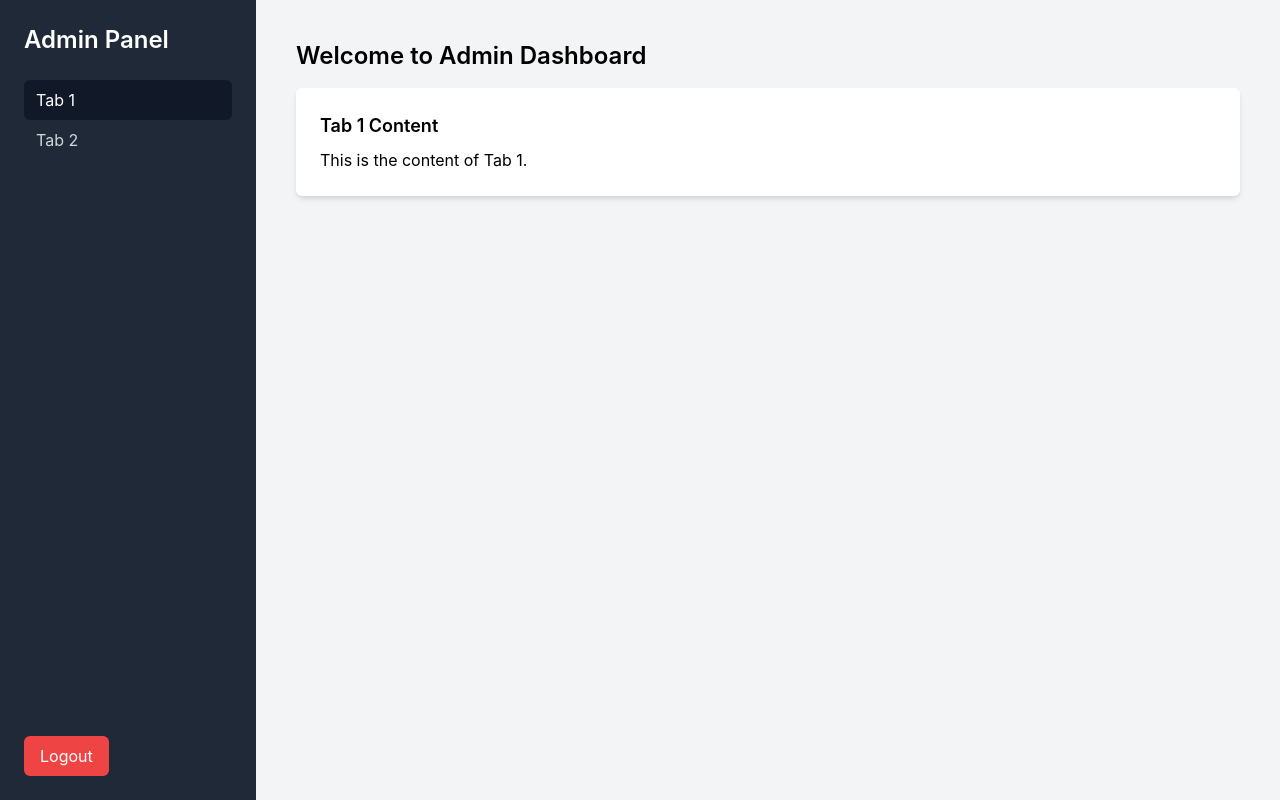
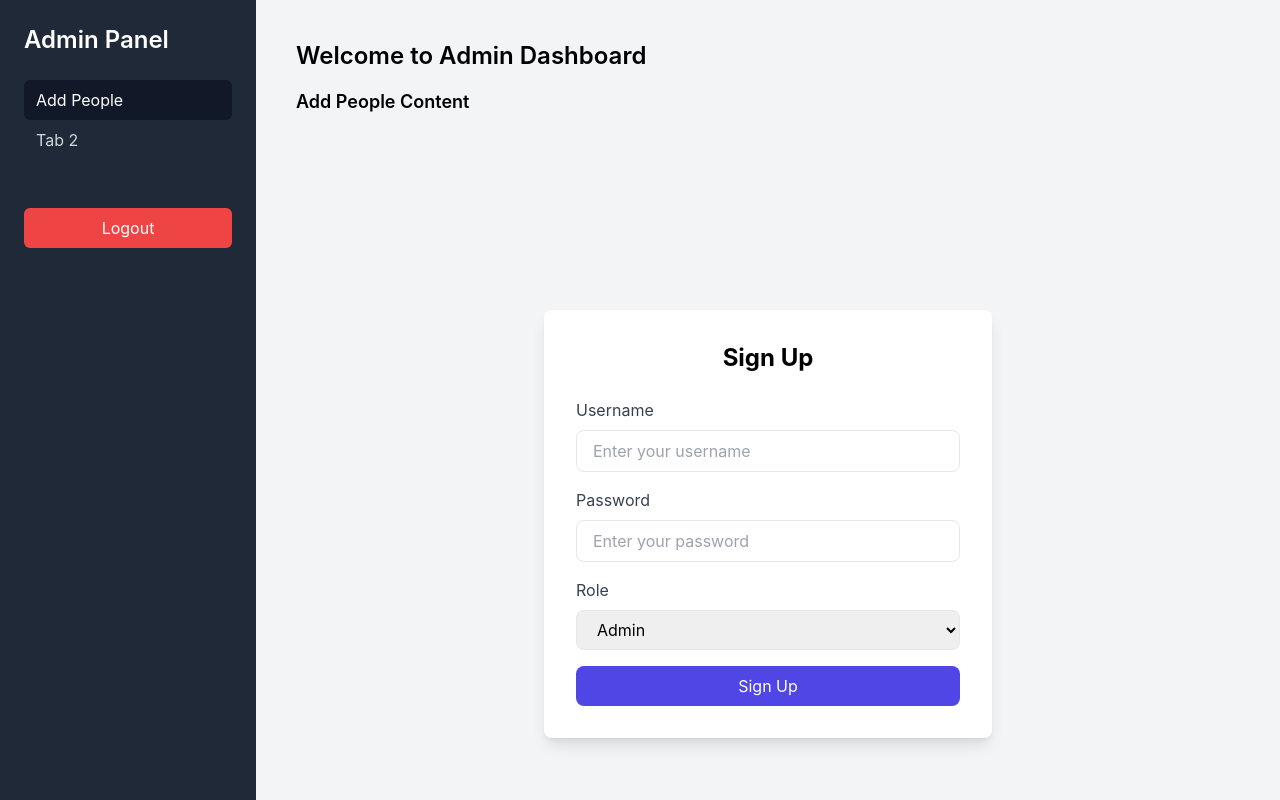
Before and after one commit to akshatmiglani/Secure-Exam-Paper, a React (Create React App) app in the folder client/: page /admin in a window 1280 px wide. Built offline with nearby package versions, Linux system fonts and the light colour scheme; sample sign-in values are in the browser's storage.

Commit message:
admin changes

```diff
--- a/client/src/components/admin/AdminDashboard.js
+++ b/client/src/components/admin/AdminDashboard.js
@@ -2,6 +2,7 @@ import React, { useState } from 'react';
 import { useNavigate } from 'react-router-dom';
 import Sidebar from '../sidebar/Sidebar';
 import ContentArea from '../contentArea/ContentArea';
+import SignupPage from '../signup/SignupPage';
 
 const AdminDashboard = () => {
   const navigate = useNavigate();
@@ -13,14 +14,16 @@ const AdminDashboard = () => {
   };
 
   const tabs = [
-    { id: 'tab1', name: 'Tab 1', content: 'This is the content of Tab 1.' },
+    { id: 'tab1', name: 'Add People', content: <SignupPage /> },
     { id: 'tab2', name: 'Tab 2', content: 'This is the content of Tab 2.' },
   ];
 
   return (
     <div className="flex h-screen bg-gray-100">
       <Sidebar tabs={tabs} activeTab={activeTab} setActiveTab={setActiveTab} onLogout={handleLogout} />
-      <ContentArea tabs={tabs} activeTab={activeTab} />
+      <div className="flex-grow overflow-y-auto">
+        <ContentArea tabs={tabs} activeTab={activeTab} />
+      </div>
     </div>
   );
 };
--- a/client/src/components/contentArea/ContentArea.js
+++ b/client/src/components/contentArea/ContentArea.js
@@ -6,7 +6,7 @@ const ContentArea = ({ tabs, activeTab }) => {
   return (
     <div className="flex-1 p-10">
       <h2 className="text-2xl font-semibold mb-4">Welcome to Admin Dashboard</h2>
-      <div className="bg-white p-6 rounded-md shadow-md">
+      <div className=" ">
         <h3 className="text-lg font-semibold mb-2">{tab.name} Content</h3>
         <p>{tab.content}</p>
       </div>
--- a/client/src/components/login/LoginPage.js
+++ b/client/src/components/login/LoginPage.js
@@ -93,9 +93,9 @@ const LoginPage = () => {
             Login
           </button>
         </form>
-        <p className="mt-4 text-center text-gray-700">
+        {/* <p className="mt-4 text-center text-gray-700">
           Don't have an account? <a href="/signup" className="text-indigo-600 hover:underline">Sign up</a>
-        </p>
+        </p> */}
       </div>
     </div>
   );
--- a/client/src/components/sidebar/Sidebar.js
+++ b/client/src/components/sidebar/Sidebar.js
@@ -2,7 +2,7 @@ import React from 'react';
 
 const Sidebar = ({ tabs, activeTab, setActiveTab, onLogout }) => {
   return (
-    <div className="w-64 bg-gray-800">
+    <div className="w-64 bg-gray-800 h-screen overflow-y-auto">
       <div className="p-6">
         <h2 className="text-white text-2xl font-semibold">Admin Panel</h2>
         <ul className="mt-6">
@@ -19,7 +19,7 @@ const Sidebar = ({ tabs, activeTab, setActiveTab, onLogout }) => {
           ))}
         </ul>
       </div>
-      <div className="absolute bottom-0 p-6">
+      <div className="p-6">
         <button
           onClick={onLogout}
           className="bg-red-500 hover:bg-red-600 text-white py-2 px-4 rounded-md w-full"
--- a/client/src/components/signup/SignupPage.js
+++ b/client/src/components/signup/SignupPage.js
@@ -1,4 +1,3 @@
-// src/components/signup/SignupPage.js
 import React, { useState } from 'react';
 import axios from 'axios';
 import { useNavigate } from 'react-router-dom';
@@ -81,9 +80,9 @@ const SignupPage = () => {
             Sign Up
           </button>
         </form>
-        <p className="mt-4 text-center text-gray-700">
+        {/* <p className="mt-4 text-center text-gray-700">
           Already have an account? <a href="/login" className="text-indigo-600 hover:underline">Log in</a>
-        </p>
+        </p> */}
       </div>
     </div>
   );
```
